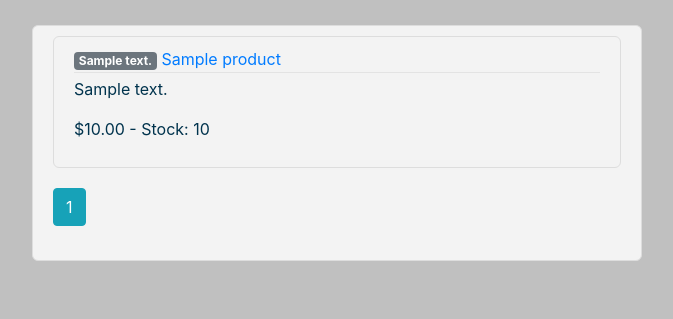
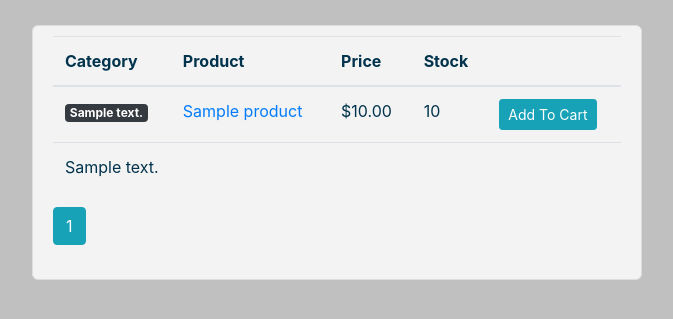
Before and after one commit to ectrimble20/FlaskProductSiteDemo, a Flask app: page /product in a window 1280 px wide. Shown: the part 56-375 px from the top of the page, without its empty margins (303-976 px from the left). Run offline with Flask 2, Linux system fonts and the light colour scheme; tables that the repository leaves empty hold one stand-in row (values such as "Sample post"); some libraries are stand-ins or nearby versions.

Commit message:
updating standard product list with a different template.

```diff
--- a/productsite/templates/product/list.html
+++ b/productsite/templates/product/list.html
@@ -1,26 +1,41 @@
 {% extends "layout_new.html" %}
 {% block content_main %}
-    {% for product in products.items %}
-        <article class="media content-section">
-          <div class="media-body">
-            <div class="article-metadata">
-                <a href="{{ url_for('products.list_product', c=product.category.id) }}"><span class="badge badge-secondary">{{ product.category.description }}</span></a>
-              <a class="mr-2" href="{{ url_for('products.show_product', product_id=product.id) }}">{{ product.title }}</a>
-            </div>
-            <p class="article-content">{{ product.description }}</p>
-            <p>${{ '{:,.2f}'.format(product.price) }} - Stock: {{ product.quantity }}</p>
-          </div>
-        </article>
-    {% endfor %}
+    <table class="table">
+        <thead>
+            <tr>
+                <th>Category</th>
+                <th>Product</th>
+                <th>Price</th>
+                <th>Stock</th>
+                <th></th>
+            </tr>
+        </thead>
+        <tbody>
+        {% for product in products.items %}
+        <tr>
+            <td><span class="badge badge-dark">{{ product.category.description }}</span></td>
+            <td><a href="{{ url_for('product.show_product', product_id=product.id) }}">{{ product.title }}</a></td>
+            <td>${{ '{:,.2f}'.format(product.price) }}</td>
+            <td>{{ product.quantity }}</td>
+            <td>
+                <a href="#" class="btn btn-sm btn-info">Add To Cart</a>
+            </td>
+        </tr>
+        <tr>
+            <td colspan="5">{{ product.description }}</td>
+        </tr>
+        {% endfor %}
+        </tbody>
+    </table>
     {% for page_num in products.iter_pages(left_edge=1, right_edge=1, left_current=1, right_current=2) %}
         {% if page_num %}
             {% if products.page == page_num %}
-            <a class="btn btn-info mb-4" href="{{url_for('products.list_product', page=page_num)}}">{{page_num}}</a>
+                <a class="btn btn-info mb-4" href="{{url_for('product.list_product', page=page_num)}}">{{page_num}}</a>
             {% else %}
-            <a class="btn btn-outline-info mb-4" href="{{url_for('products.list_product', page=page_num)}}">{{page_num}}</a>
+                <a class="btn btn-outline-info mb-4" href="{{url_for('product.list_product', page=page_num)}}">{{page_num}}</a>
             {% endif %}
         {% else %}
-            ...
+            .
         {% endif %}
     {% endfor %}
 {% endblock content_main %}
```
